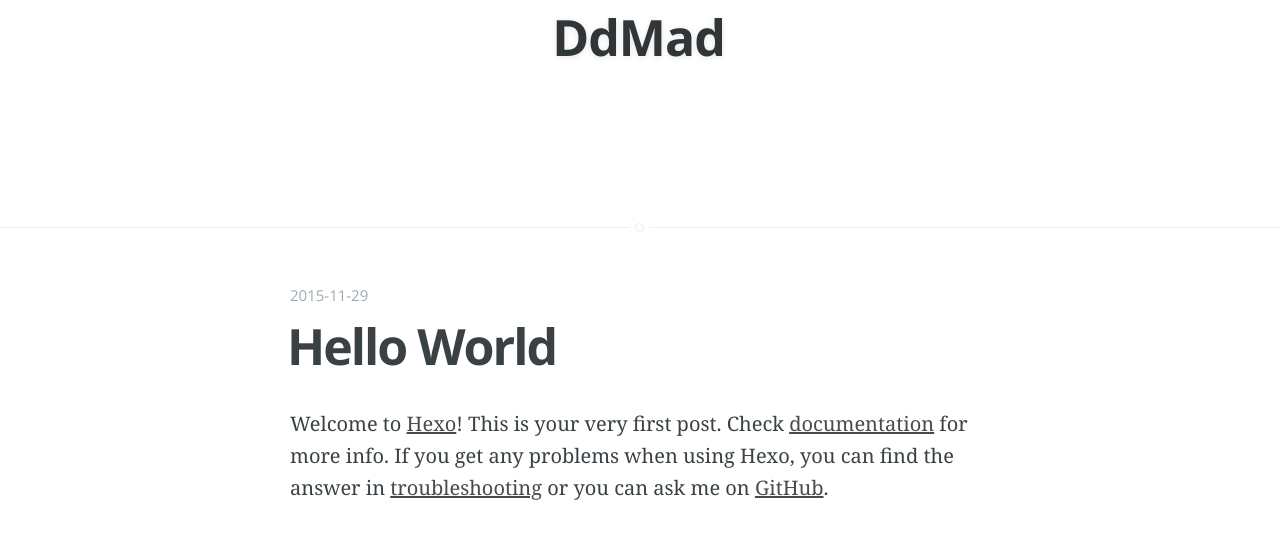
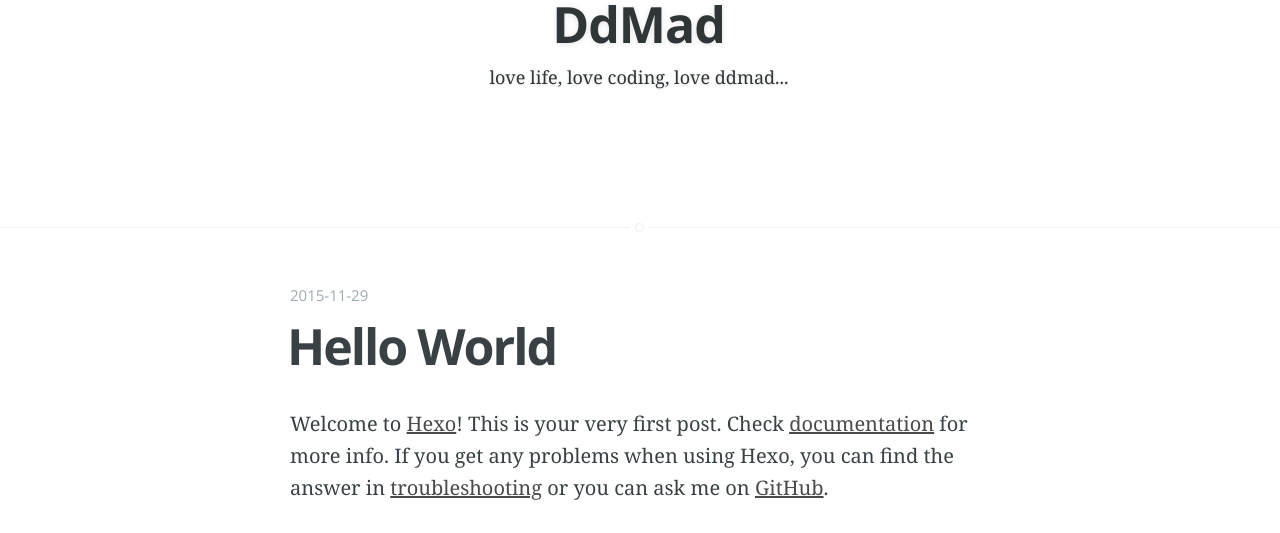
Before and after one commit to DdMad/DdMad.github.io, a plain HTML site: page 2015/11/29/hello-world/index.html in a window 1280 px wide. Shown: the part 253-786 px from the top of the page. Drawn offline with nearby package versions, Linux system fonts and the light colour scheme.

Commit message:
Site updated: 2015-11-29 17:44:05

```diff
--- a/2015/11/29/hello-world/index.html
+++ b/2015/11/29/hello-world/index.html
@@ -5,7 +5,7 @@
   <meta http-equiv="Content-Type" content="text/html" charset="UTF-8" >
   <meta http-equiv="X-UA-Compatible" content="IE=edge,chrome=1"/>
   <title>Hello World | DdMad</title>
-  <meta name="description" content="" />
+  <meta name="description" content="love life, love coding, love ddmad..." />
   <meta name="HandheldFriendly" content="True" />
   <meta name="MobileOptimized" content="320" />
   <meta name="viewport" content="width=device-width, initial-scale=1.0" />
@@ -30,7 +30,7 @@
         <div class="site-head-content inner">
              <a class="blog-logo" href="/"><img src="//blog.ghost.org/content/images/2013/Nov/bloglogo_1-1.png" alt="Blog Logo"/></a>
             <h1 class="blog-title">DdMad</h1>
-            <h2 class="blog-description"></h2>
+            <h2 class="blog-description">love life, love coding, love ddmad...</h2>
         </div>
     </div>
 </header>
```
Also changed, not shown: archives/2015/11/index.html (+2 -2 lines), archives/2015/index.html (+2 -2 lines), archives/index.html (+2 -2 lines), index.html (+2 -2 lines), 2 other files.
